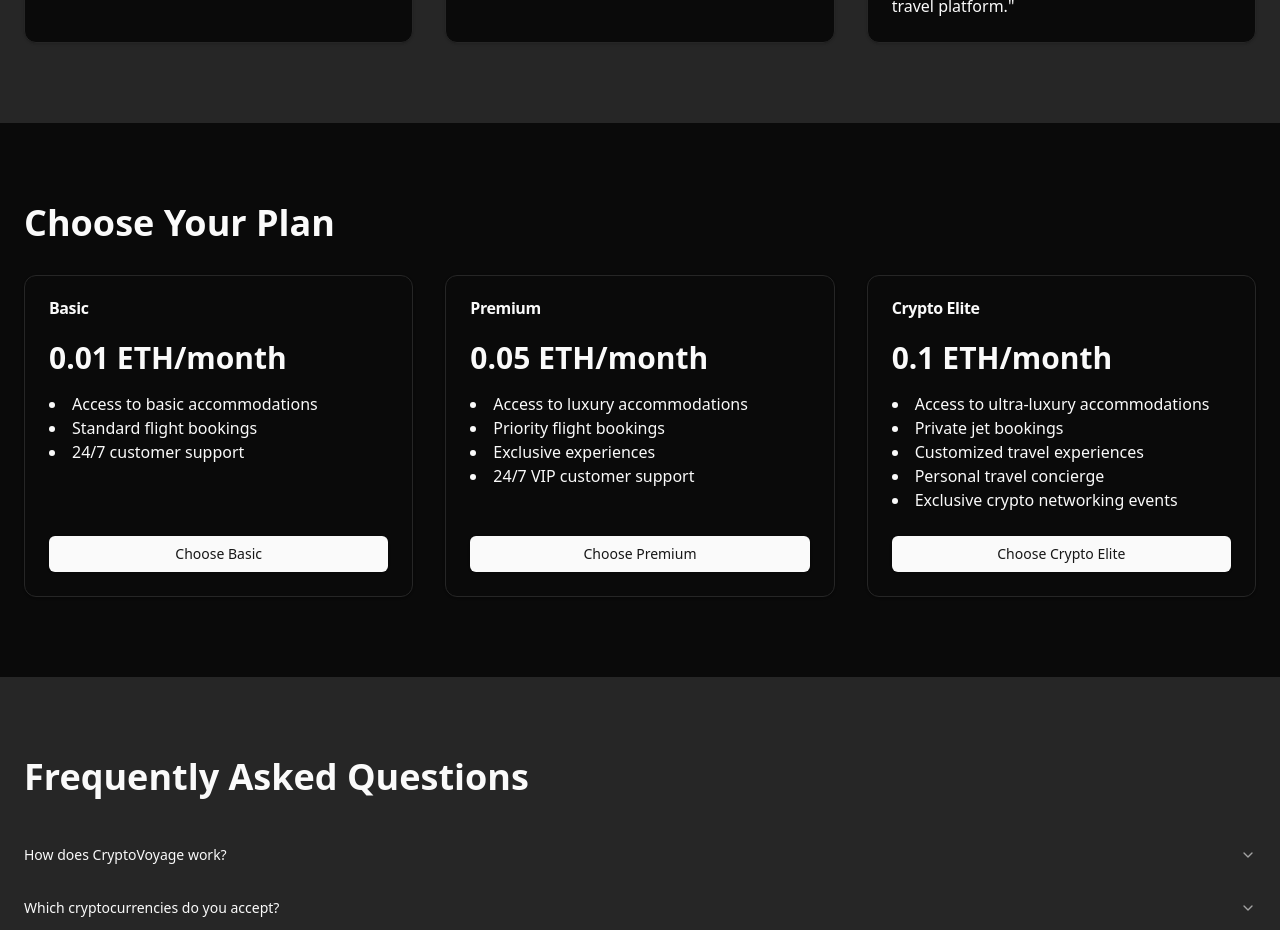
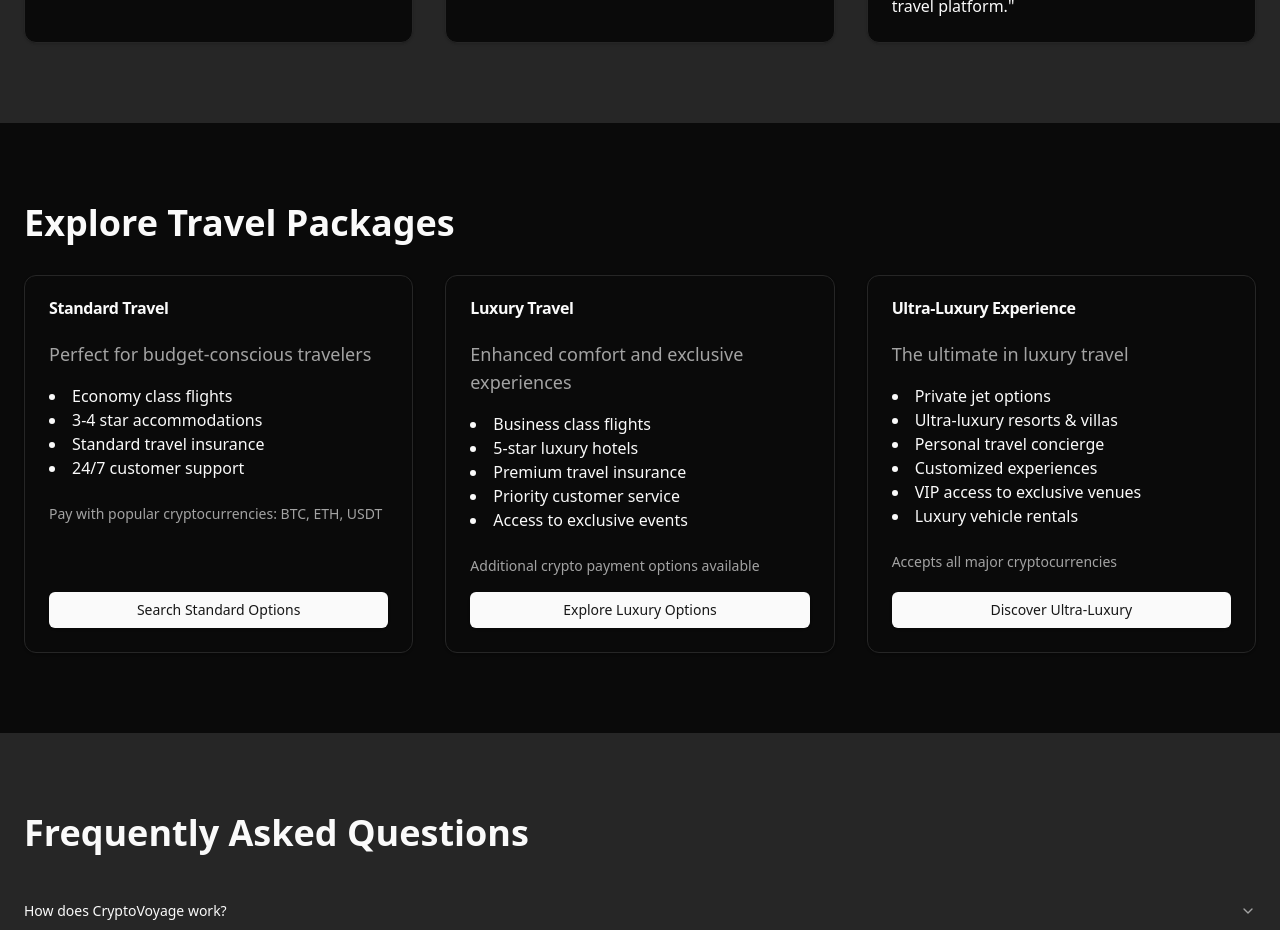
Before and after one commit to TheMarcellVarga/crypto-travel-platform, a Next.js app: page / in a window 1280 px wide. Shown: the part 1580-2510 px from the top of the page. Built offline with nearby package versions, Linux system fonts and the light colour scheme.

Commit message:
Replace Pricing component with TravelPackages component for enhanced travel options

```diff
--- a/app/page.tsx
+++ b/app/page.tsx
@@ -1,10 +1,10 @@
-import { Layout } from '@/components/Layout';
-import { Hero } from '@/components/Hero';
-import { Features } from '@/components/Features';
-import { Testimonials } from '@/components/Testimonials';
-import { CallToAction } from '@/components/CallToAction';
-import { Pricing } from '@/components/Pricing';
-import { FAQs } from '@/components/FAQs';
+import { Layout } from "@/components/Layout";
+import { Hero } from "@/components/Hero";
+import { Features } from "@/components/Features";
+import { Testimonials } from "@/components/Testimonials";
+import { CallToAction } from "@/components/CallToAction";
+import { TravelPackages } from "@/components/TravelPackages";
+import { FAQs } from "@/components/FAQs";
 
 export default function Home() {
   return (
@@ -12,7 +12,7 @@
       <Hero />
       <Features />
       <Testimonials />
-      <Pricing />
+      <TravelPackages />
       <FAQs />
       <CallToAction />
     </Layout>
--- a/components/Pricing.tsx
+++ /dev/null
@@ -1,63 +0,0 @@
-import { Card, CardContent, CardHeader, CardTitle } from "@/components/ui/card";
-import { Button } from "@/components/ui/button";
-
-export const Pricing = () => {
-  return (
-    <section className="container mx-auto px-6 py-20">
-      <h2 className="text-4xl font-bold mb-8">Choose Your Plan</h2>
-      <div className="grid grid-cols-1 md:grid-cols-3 gap-8">
-        <Card className="flex flex-col">
-          <CardHeader>
-            <CardTitle>Basic</CardTitle>
-          </CardHeader>
-          <CardContent className="flex flex-col flex-1">
-            <div className="flex-1">
-              <p className="text-3xl font-bold mb-4">0.01 ETH/month</p>
-              <ul className="list-disc list-inside mb-6">
-                <li>Access to basic accommodations</li>
-                <li>Standard flight bookings</li>
-                <li>24/7 customer support</li>
-              </ul>
-            </div>
-            <Button className="w-full mt-auto">Choose Basic</Button>
-          </CardContent>
-        </Card>
-        <Card className="flex flex-col">
-          <CardHeader>
-            <CardTitle>Premium</CardTitle>
-          </CardHeader>
-          <CardContent className="flex flex-col flex-1">
-            <div className="flex-1">
-              <p className="text-3xl font-bold mb-4">0.05 ETH/month</p>
-              <ul className="list-disc list-inside mb-6">
-                <li>Access to luxury accommodations</li>
-                <li>Priority flight bookings</li>
-                <li>Exclusive experiences</li>
-                <li>24/7 VIP customer support</li>
-              </ul>
-            </div>
-            <Button className="w-full mt-auto">Choose Premium</Button>
-          </CardContent>
-        </Card>
-        <Card className="flex flex-col">
-          <CardHeader>
-            <CardTitle>Crypto Elite</CardTitle>
-          </CardHeader>
-          <CardContent className="flex flex-col flex-1">
-            <div className="flex-1">
-              <p className="text-3xl font-bold mb-4">0.1 ETH/month</p>
-              <ul className="list-disc list-inside mb-6">
-                <li>Access to ultra-luxury accommodations</li>
-                <li>Private jet bookings</li>
-                <li>Customized travel experiences</li>
-                <li>Personal travel concierge</li>
-                <li>Exclusive crypto networking events</li>
-              </ul>
-            </div>
-            <Button className="w-full mt-auto">Choose Crypto Elite</Button>
-          </CardContent>
-        </Card>
-      </div>
-    </section>
-  );
-};
--- /dev/null
+++ b/components/TravelPackages.tsx
@@ -0,0 +1,71 @@
+import { Card, CardContent, CardHeader, CardTitle } from '@/components/ui/card';
+import { Button } from '@/components/ui/button';
+
+export const TravelPackages = () => {
+  return (
+    <section className="container mx-auto px-6 py-20">
+      <h2 className="text-4xl font-bold mb-8">Explore Travel Packages</h2>
+      <div className="grid grid-cols-1 md:grid-cols-3 gap-8">
+        <Card className="flex flex-col">
+          <CardHeader>
+            <CardTitle>Standard Travel</CardTitle>
+          </CardHeader>
+          <CardContent className="flex flex-col flex-1">
+            <div className="flex-1">
+              <p className="text-lg text-muted-foreground mb-4">Perfect for budget-conscious travelers</p>
+              <ul className="list-disc list-inside mb-6">
+                <li>Economy class flights</li>
+                <li>3-4 star accommodations</li>
+                <li>Standard travel insurance</li>
+                <li>24/7 customer support</li>
+              </ul>
+              <p className="text-sm text-muted-foreground mb-4">Pay with popular cryptocurrencies: BTC, ETH, USDT</p>
+            </div>
+            <Button className="w-full mt-auto">Search Standard Options</Button>
+          </CardContent>
+        </Card>
+
+        <Card className="flex flex-col">
+          <CardHeader>
+            <CardTitle>Luxury Travel</CardTitle>
+          </CardHeader>
+          <CardContent className="flex flex-col flex-1">
+            <div className="flex-1">
+              <p className="text-lg text-muted-foreground mb-4">Enhanced comfort and exclusive experiences</p>
+              <ul className="list-disc list-inside mb-6">
+                <li>Business class flights</li>
+                <li>5-star luxury hotels</li>
+                <li>Premium travel insurance</li>
+                <li>Priority customer service</li>
+                <li>Access to exclusive events</li>
+              </ul>
+              <p className="text-sm text-muted-foreground mb-4">Additional crypto payment options available</p>
+            </div>
+            <Button className="w-full mt-auto">Explore Luxury Options</Button>
+          </CardContent>
+        </Card>
+
+        <Card className="flex flex-col">
+          <CardHeader>
+            <CardTitle>Ultra-Luxury Experience</CardTitle>
+          </CardHeader>
+          <CardContent className="flex flex-col flex-1">
+            <div className="flex-1">
+              <p className="text-lg text-muted-foreground mb-4">The ultimate in luxury travel</p>
+              <ul className="list-disc list-inside mb-6">
+                <li>Private jet options</li>
+                <li>Ultra-luxury resorts & villas</li>
+                <li>Personal travel concierge</li>
+                <li>Customized experiences</li>
+                <li>VIP access to exclusive venues</li>
+                <li>Luxury vehicle rentals</li>
+              </ul>
+              <p className="text-sm text-muted-foreground mb-4">Accepts all major cryptocurrencies</p>
+            </div>
+            <Button className="w-full mt-auto">Discover Ultra-Luxury</Button>
+          </CardContent>
+        </Card>
+      </div>
+    </section>
+  );
+};
```
